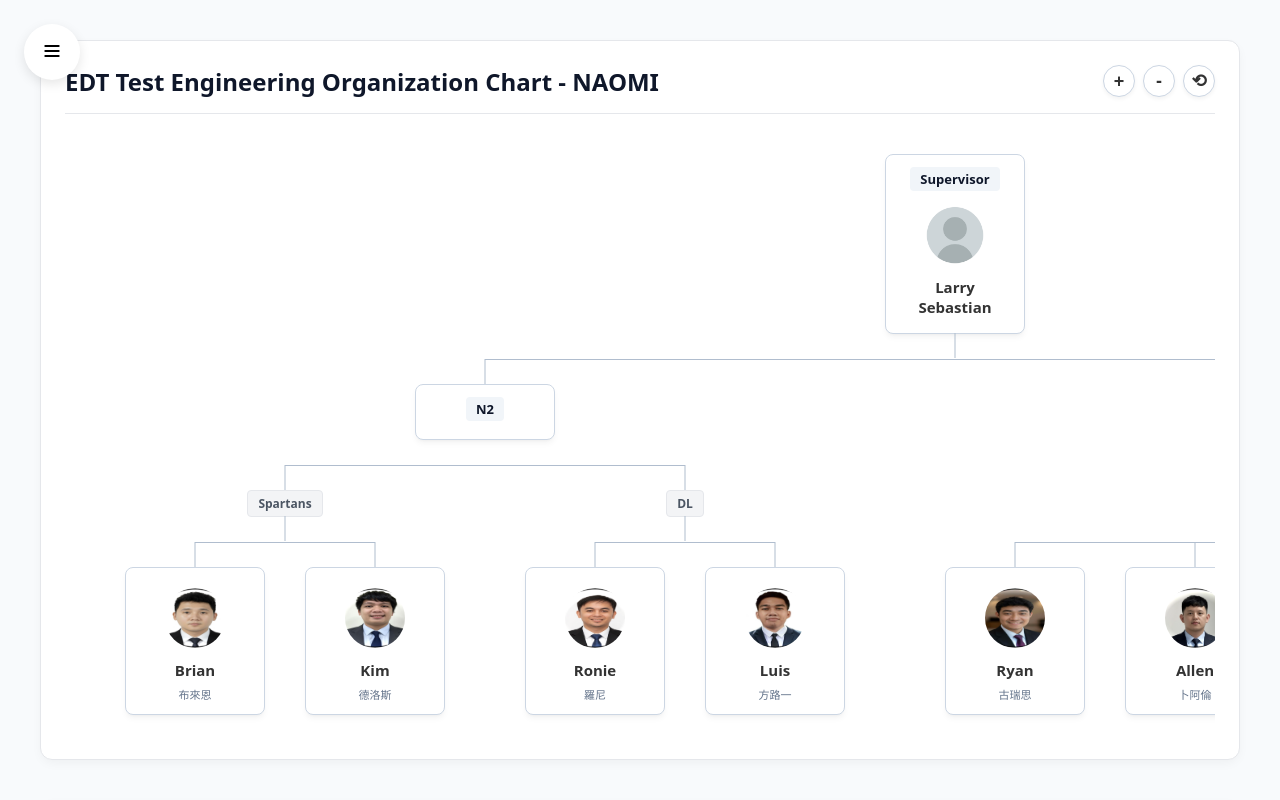
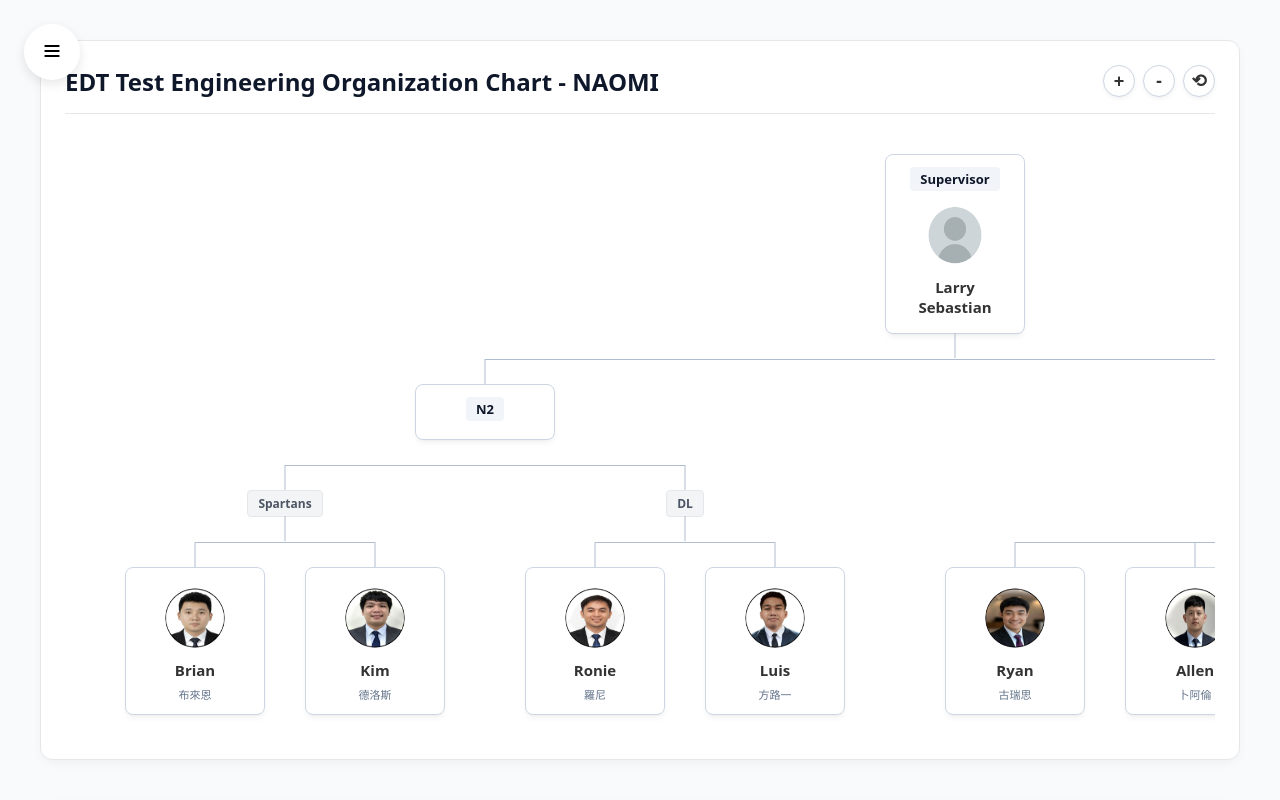
Before and after one commit to Codebeginner-bit/te-dl-dashboard-render-duplicate-2, a website: page organization-chart.html in a window 1280 px wide. Shown: the top 800 px of the page. Drawn offline with Linux system fonts and the light colour scheme.

Commit message:
Update organization-chart.html

```diff
--- a/organization-chart.html
+++ b/organization-chart.html
@@ -44,7 +44,7 @@
         .node { display: flex; flex-direction: column; align-items: center; width: 140px; background-color: var(--node-bg); border: 1px solid var(--node-border); border-radius: 8px; box-shadow: 0 4px 6px -1px rgba(0,0,0,0.05), 0 2px 4px -2px rgba(0,0,0,0.05); padding: 12px; text-align: center; transition: transform 0.2s, box-shadow 0.2s; position: relative; z-index: 1; }
         .node:hover { box-shadow: 0 10px 15px -3px rgba(0,0,0,0.1), 0 4px 6px -4px rgba(0,0,0,0.1); transform: translateY(-5px); }
         .node .site { font-size: 13px; font-weight: 600; color: var(--title-color); margin-bottom: 6px; background-color: var(--dept-color); padding: 3px 10px; border-radius: 4px; }
-        .node img { width: 60px; height: 60px; border-radius: 50%; margin: 8px 0; object-fit: cover; }
+        .node img { width: 60px; height: 60px; border-radius: 50%; margin: 8px 0; }
         .node .name{ font-size: 15px; font-weight: bold; color: var(--name-color); margin: 4px 0; }
         .node .dept-code { font-size: 11px; color: #64748b; margin-top: 2px; }
         .chart-controls { position: absolute; top: 24px; right: 24px; display: flex; gap: 8px; z-index: 10; }
```
